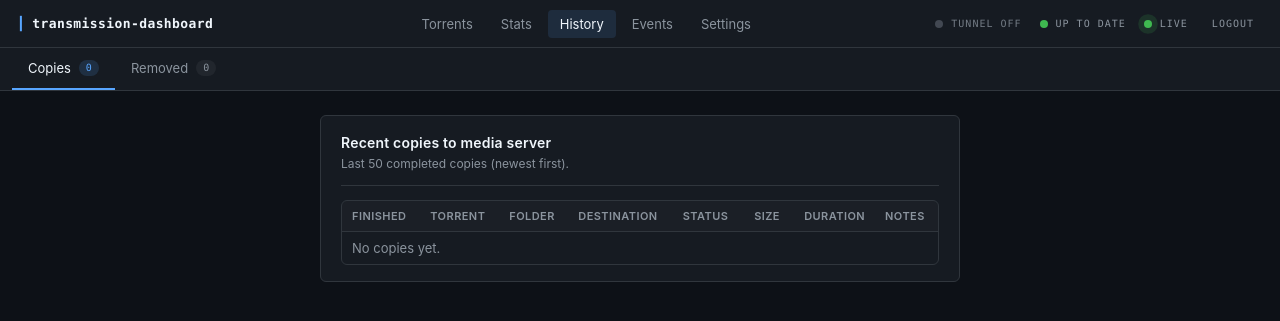
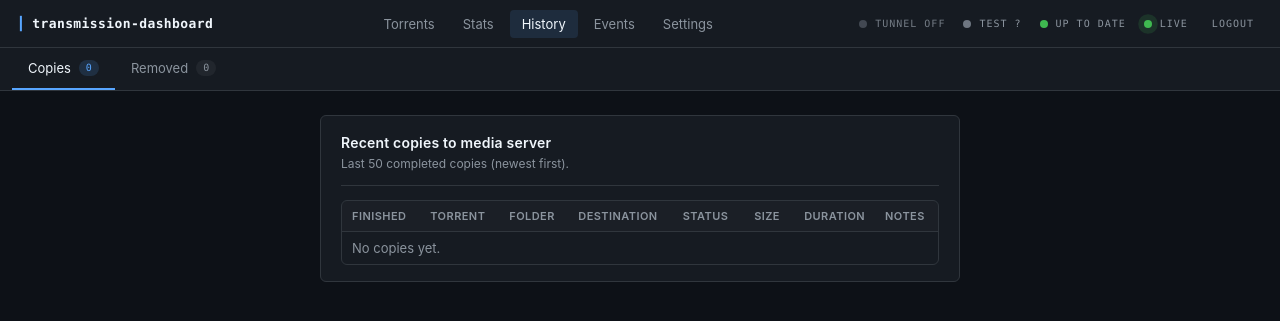
Before and after one commit to Amplify-Maverick/transmission-dashboard, a Flask app: page /history in a window 1280 px wide. Shown: the top 321 px of the page. Run offline with Flask 3, Linux system fonts and the light colour scheme; the visitor is signed in with stand-in values (Sample User, id 1); data that the repository does not hold is empty.

Commit message:
Show the tracker test chip on every page, not just torrents
The chip lived only in the torrents topbar, so it vanished when
navigating to Stats/History/Settings/etc. Add it (and tracker-test.js)
alongside the Tunnel indicator on all pages that carry the topbar, so
the last verdict stays visible throughout the app.

Co-Authored-By: Claude Fable 5 <noreply@anthropic.com>
Claude-Session: https://claude.ai/code/session_01KWBwbxvWzBZ5RcD3H4aiF9

```diff
--- a/templates/events.html
+++ b/templates/events.html
@@ -22,6 +22,11 @@
                 <span class="tunnel-dot" data-state="unknown"></span>
                 <span class="tunnel-label">Tunnel ?</span>
             </span>
+            <a id="tracker-test-indicator" class="tunnel" data-state="unknown"
+               href="{{ url_for('system') }}" hidden title="Tracker IP test">
+                <span class="tunnel-dot" data-state="unknown"></span>
+                <span class="tunnel-label">Test ?</span>
+            </a>
             <div class="live">
                 <span class="live-dot" data-state="ok"></span>
                 <span class="live-label">Live</span>
@@ -68,6 +73,7 @@
     </div>
 
     <script src="{{ url_for('static', filename='tunnel.js') }}"></script>
+    <script src="{{ url_for('static', filename='tracker-test.js') }}"></script>
     <script src="{{ url_for('static', filename='updates.js') }}"></script>
     <script>
         const MAX_EVENTS = 200;
--- a/templates/history.html
+++ b/templates/history.html
@@ -22,6 +22,11 @@
                 <span class="tunnel-dot" data-state="unknown"></span>
                 <span class="tunnel-label">Tunnel ?</span>
             </span>
+            <a id="tracker-test-indicator" class="tunnel" data-state="unknown"
+               href="{{ url_for('system') }}" hidden title="Tracker IP test">
+                <span class="tunnel-dot" data-state="unknown"></span>
+                <span class="tunnel-label">Test ?</span>
+            </a>
             <div class="live">
                 <span class="live-dot" data-state="ok"></span>
                 <span class="live-label">Live</span>
@@ -107,6 +112,7 @@
     </div>
 
     <script src="{{ url_for('static', filename='tunnel.js') }}"></script>
+    <script src="{{ url_for('static', filename='tracker-test.js') }}"></script>
     <script src="{{ url_for('static', filename='updates.js') }}"></script>
     <script>
         function fmtBytes(n) {
--- a/templates/settings.html
+++ b/templates/settings.html
@@ -22,6 +22,11 @@
                 <span class="tunnel-dot" data-state="unknown"></span>
                 <span class="tunnel-label">Tunnel ?</span>
             </span>
+            <a id="tracker-test-indicator" class="tunnel" data-state="unknown"
+               href="{{ url_for('system') }}" hidden title="Tracker IP test">
+                <span class="tunnel-dot" data-state="unknown"></span>
+                <span class="tunnel-label">Test ?</span>
+            </a>
             <div class="live">
                 <span class="live-dot" data-state="ok"></span>
                 <span class="live-label">Live</span>
@@ -428,6 +433,7 @@
     </div>
 
     <script src="{{ url_for('static', filename='tunnel.js') }}"></script>
+    <script src="{{ url_for('static', filename='tracker-test.js') }}"></script>
     <script src="{{ url_for('static', filename='updates.js') }}"></script>
     <script>
         let initialDir = "";
--- a/templates/system.html
+++ b/templates/system.html
@@ -22,6 +22,11 @@
                 <span class="tunnel-dot" data-state="unknown"></span>
                 <span class="tunnel-label">Tunnel ?</span>
             </span>
+            <a id="tracker-test-indicator" class="tunnel" data-state="unknown"
+               href="{{ url_for('system') }}" hidden title="Tracker IP test">
+                <span class="tunnel-dot" data-state="unknown"></span>
+                <span class="tunnel-label">Test ?</span>
+            </a>
             <div class="live">
                 <span class="live-dot" data-state="ok"></span>
                 <span class="live-label">Live</span>
@@ -388,6 +393,7 @@
     </div>
 
     <script src="{{ url_for('static', filename='tunnel.js') }}"></script>
+    <script src="{{ url_for('static', filename='tracker-test.js') }}"></script>
     <script src="{{ url_for('static', filename='updates.js') }}"></script>
     <script src="{{ url_for('static', filename='charts.js') }}"></script>
     <script>
--- a/templates/systemd_service.html
+++ b/templates/systemd_service.html
@@ -22,6 +22,11 @@
                 <span class="tunnel-dot" data-state="unknown"></span>
                 <span class="tunnel-label">Tunnel ?</span>
             </span>
+            <a id="tracker-test-indicator" class="tunnel" data-state="unknown"
+               href="{{ url_for('system') }}" hidden title="Tracker IP test">
+                <span class="tunnel-dot" data-state="unknown"></span>
+                <span class="tunnel-label">Test ?</span>
+            </a>
             <div class="live">
                 <span class="live-dot" data-state="ok"></span>
                 <span class="live-label">Live</span>
@@ -180,6 +185,7 @@ sudo systemctl restart transmission-dashboard</code></pre>
     </div>
 
     <script src="{{ url_for('static', filename='tunnel.js') }}"></script>
+    <script src="{{ url_for('static', filename='tracker-test.js') }}"></script>
     <script src="{{ url_for('static', filename='mobile-more.js') }}"></script>
 </body>
 </html>
--- a/templates/vpn_binding.html
+++ b/templates/vpn_binding.html
@@ -22,6 +22,11 @@
                 <span class="tunnel-dot" data-state="unknown"></span>
                 <span class="tunnel-label">Tunnel ?</span>
             </span>
+            <a id="tracker-test-indicator" class="tunnel" data-state="unknown"
+               href="{{ url_for('system') }}" hidden title="Tracker IP test">
+                <span class="tunnel-dot" data-state="unknown"></span>
+                <span class="tunnel-label">Test ?</span>
+            </a>
             <div class="live">
                 <span class="live-dot" data-state="ok"></span>
                 <span class="live-label">Live</span>
@@ -386,6 +391,7 @@ sudo iptables -C OUTPUT -m mark --mark 0xca6c -j ACCEPT &amp;&amp; echo present
     </div>
 
     <script src="{{ url_for('static', filename='tunnel.js') }}"></script>
+    <script src="{{ url_for('static', filename='tracker-test.js') }}"></script>
     <script src="{{ url_for('static', filename='mobile-more.js') }}"></script>
 </body>
 </html>
```
